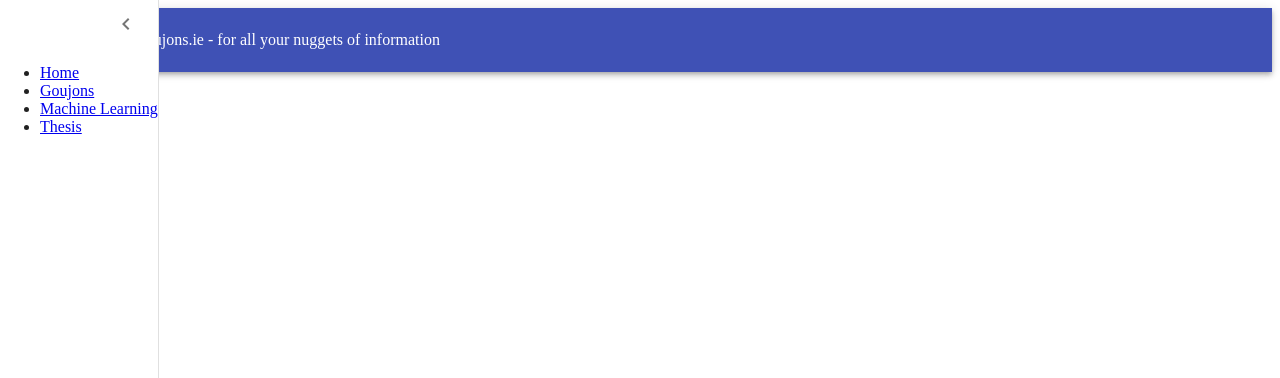
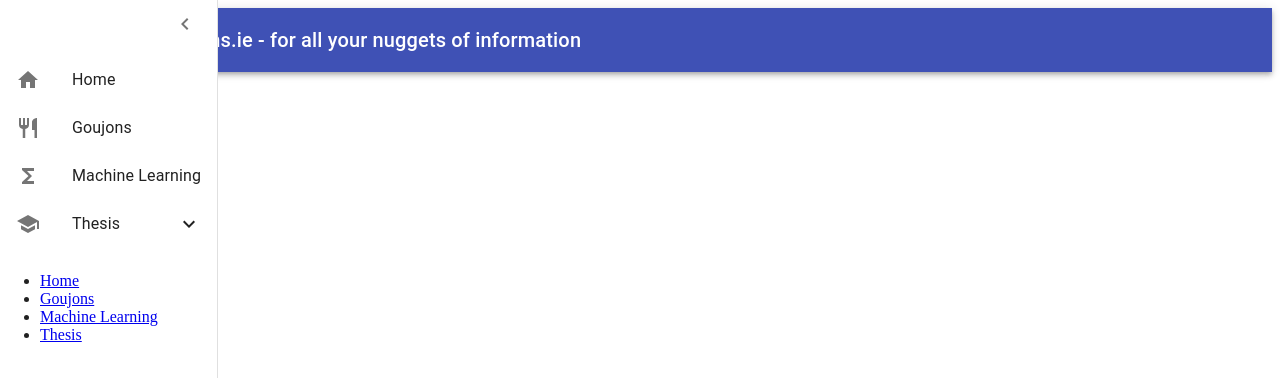
Before and after one commit to shanenolanwit/chickengoujons, a React (Create React App) app: page /thesis/architecture in a window 1280 px wide. Both pictures are taken after a click on the button "Menu". Shown: the top 378 px of the page. Built offline with nearby package versions, Linux system fonts and the light colour scheme.

Commit message:
updated list to material ui

```diff
--- /dev/null
+++ b/src/components/ui/NavList.js
@@ -0,0 +1,93 @@
+import React from 'react';
+import { makeStyles } from '@material-ui/core/styles';
+import { Link } from "react-router-dom";
+import List from '@material-ui/core/List';
+import ListItem from '@material-ui/core/ListItem';
+import ListItemIcon from '@material-ui/core/ListItemIcon';
+import ListItemText from '@material-ui/core/ListItemText';
+import Collapse from '@material-ui/core/Collapse';
+import HomeIcon from '@material-ui/icons/Home';
+import RestaurantIcon from '@material-ui/icons/Restaurant';
+import FunctionsIcon from '@material-ui/icons/Functions';
+import HelpOutlineIcon from '@material-ui/icons/HelpOutline';
+import CloudQueueIcon from '@material-ui/icons/CloudQueue';
+import MenuBookIcon from '@material-ui/icons/MenuBook';
+import SchoolIcon from '@material-ui/icons/School';
+import ExpandLess from '@material-ui/icons/ExpandLess';
+import ExpandMore from '@material-ui/icons/ExpandMore';
+
+const useStyles = makeStyles(theme => ({
+  root: {
+    width: '100%',
+    maxWidth: 360,
+    backgroundColor: theme.palette.background.paper,
+  },
+  nested: {
+    paddingLeft: theme.spacing(4),
+  },
+}));
+
+export default function NestedList(props) {
+  const classes = useStyles();
+  const [open, setOpen] = React.useState(false);
+
+  const handleClick = () => {
+    setOpen(!open);
+  };
+
+  return (
+    <List
+      component="nav"
+      aria-labelledby="nested-list-subheader"
+      className={classes.root}
+    >
+      <ListItem button component={Link} to="/home" onClick={props.onClick()}>
+        <ListItemIcon>
+          <HomeIcon />
+        </ListItemIcon>
+        <ListItemText primary="Home" />
+      </ListItem>
+      <ListItem button component={Link} to="/goujons" onClick={props.onClick()}>
+        <ListItemIcon>
+          <RestaurantIcon />
+        </ListItemIcon>
+        <ListItemText primary="Goujons" />
+      </ListItem>
+      <ListItem button component={Link} to="/ml" onClick={props.onClick()}>
+        <ListItemIcon>
+          <FunctionsIcon />
+        </ListItemIcon>
+        <ListItemText primary="Machine Learning" />
+      </ListItem>
+      <ListItem button onClick={handleClick}>
+        <ListItemIcon>
+          <SchoolIcon />
+        </ListItemIcon>
+        <ListItemText primary="Thesis" />
+        {open ? <ExpandLess /> : <ExpandMore />}
+      </ListItem>
+      <Collapse in={open} timeout="auto" unmountOnExit>
+        <List component="div" disablePadding>
+          <ListItem button className={classes.nested} component={Link} to="/thesis" onClick={props.onClick()}>
+            <ListItemIcon>
+              <HelpOutlineIcon />
+            </ListItemIcon>
+            <ListItemText primary="Outline" />
+          </ListItem>
+          <ListItem button className={classes.nested} component={Link} to="/thesis" onClick={props.onClick()}>
+            <ListItemIcon>
+              <CloudQueueIcon />
+            </ListItemIcon>
+            <ListItemText primary="Architecture" />
+          </ListItem>
+          <ListItem button className={classes.nested} component={Link} to="/thesis" onClick={props.onClick()}>
+            <ListItemIcon>
+              <MenuBookIcon />
+            </ListItemIcon>
+            <ListItemText primary="Papers" />
+          </ListItem>
+        </List>
+      </Collapse>
+    </List>
+  );
+}
--- a/src/components/ui/Navbar.js
+++ b/src/components/ui/Navbar.js
@@ -9,6 +9,8 @@ import IconButton from '@material-ui/core/IconButton';
 import MenuIcon from '@material-ui/icons/Menu';
 import Drawer from '@material-ui/core/Drawer';
 import ChevronLeftIcon from '@material-ui/icons/ChevronLeft';
+
+import NavList from './NavList'
 
 const styles = {
   root: {
@@ -51,7 +53,7 @@ class ButtonAppBar extends React.Component {
             <IconButton onClick={this.handleDrawerOpen} className={classes.menuButton} color="inherit" aria-label="Menu">
               <MenuIcon />
             </IconButton>
-            <Typography variant="title" color="inherit" className={classes.flex}>
+            <Typography variant="h6" color="inherit" className={classes.flex}>
               chickengoujons.ie - for all your nuggets of information
           </Typography>
           </Toolbar>
@@ -69,6 +71,7 @@ class ButtonAppBar extends React.Component {
             </IconButton>
           </div>
           <div className={classes.drawerInner}>
+            < NavList onClick={() => this.handleDrawerClose}/>
             <ul>
                 <li>
                   <Link to="/" onClick={this.handleDrawerClose}>Home</Link>
```
Also changed, not shown: src/components/thesis/Architecture.js (added, +12 -0 lines), src/components/thesis/paper.js (deleted, +0 -14 lines).
